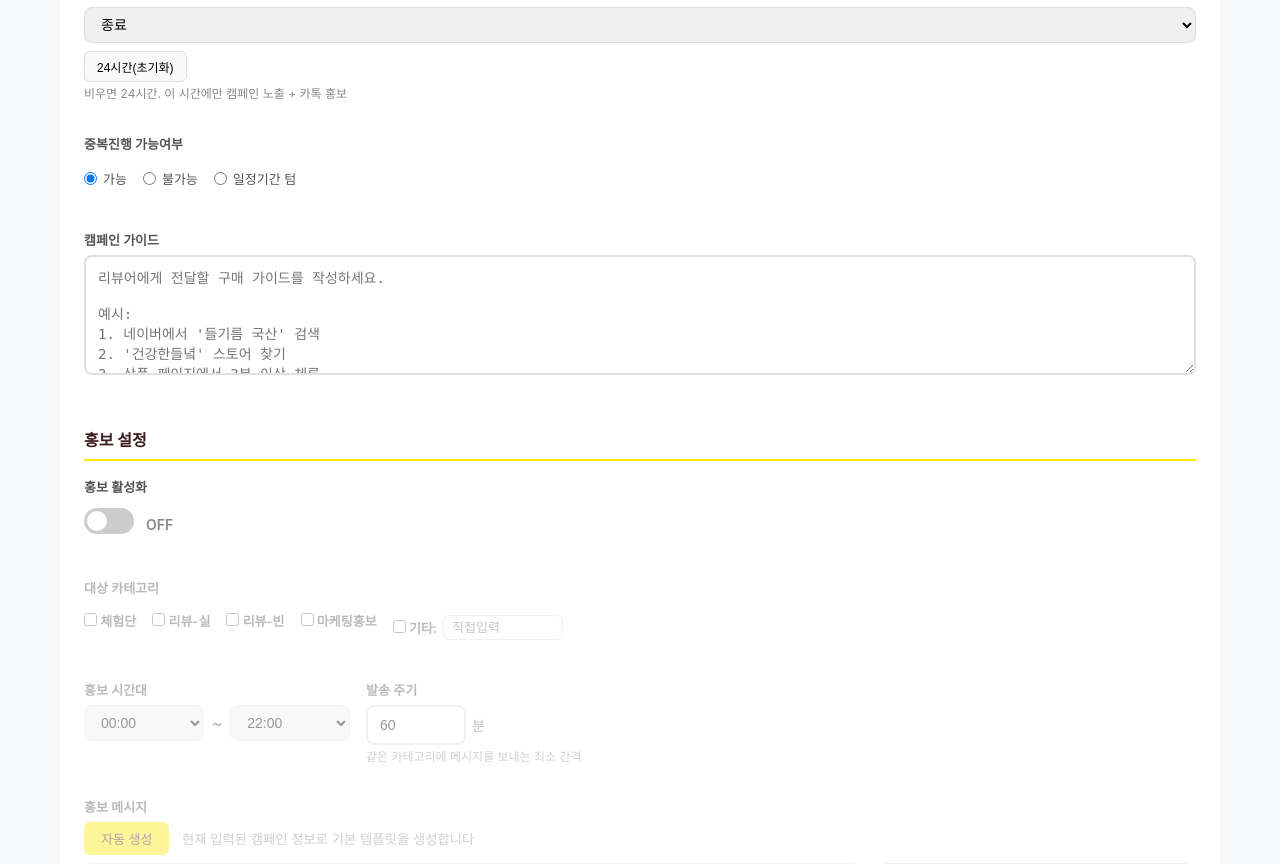
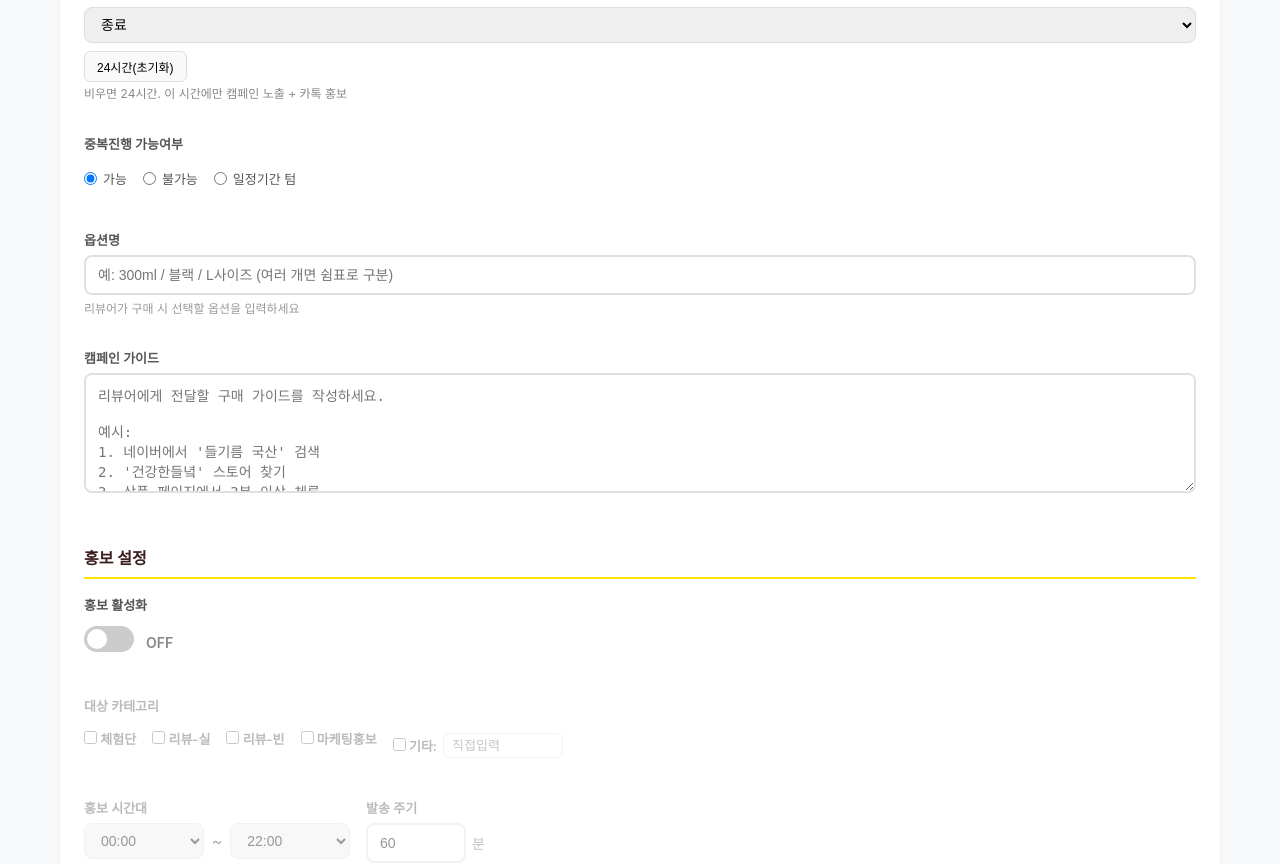
Before and after one commit to odong444/kabiseo-upload, a Flask app: page /admin/campaigns/new in a window 1280 px wide. Shown: the part 931-1795 px from the top of the page. Run offline with Flask 3, Linux system fonts and the light colour scheme; the visitor is signed in with stand-in values (Sample User, id 1).

Commit message:
캠페인 등록/수정 폼에 옵션명 필드 추가
Co-Authored-By: Claude Opus 4.6 <noreply@anthropic.com>

```diff
--- a/templates/admin/campaign_edit.html
+++ b/templates/admin/campaign_edit.html
@@ -266,6 +266,11 @@
                     {% else %}
                     <div style="color:#999;font-size:13px;">상품링크 저장 시 자동 추출됩니다</div>
                     {% endif %}
+                </div>
+
+                <div class="form-group">
+                    <label>옵션명</label>
+                    <input type="text" name="옵션" value="{{ campaign.get('옵션', '') }}" placeholder="예: 300ml / 블랙 (쉼표로 구분)">
                 </div>
 
                 <div class="form-group">
--- a/templates/admin/campaign_new.html
+++ b/templates/admin/campaign_new.html
@@ -275,6 +275,11 @@
                                 <span class="hidden" id="dupDaysLabel">일 후 가능</span>
                             </label>
                         </div>
+                    </div>
+                    <div class="form-group form-group-full">
+                        <label>옵션명</label>
+                        <input type="text" name="옵션" placeholder="예: 300ml / 블랙 / L사이즈 (여러 개면 쉼표로 구분)">
+                        <div style="color:#999;font-size:12px;margin-top:4px;">리뷰어가 구매 시 선택할 옵션을 입력하세요</div>
                     </div>
                     <div class="form-group form-group-full">
                         <label>캠페인 가이드</label>
```
